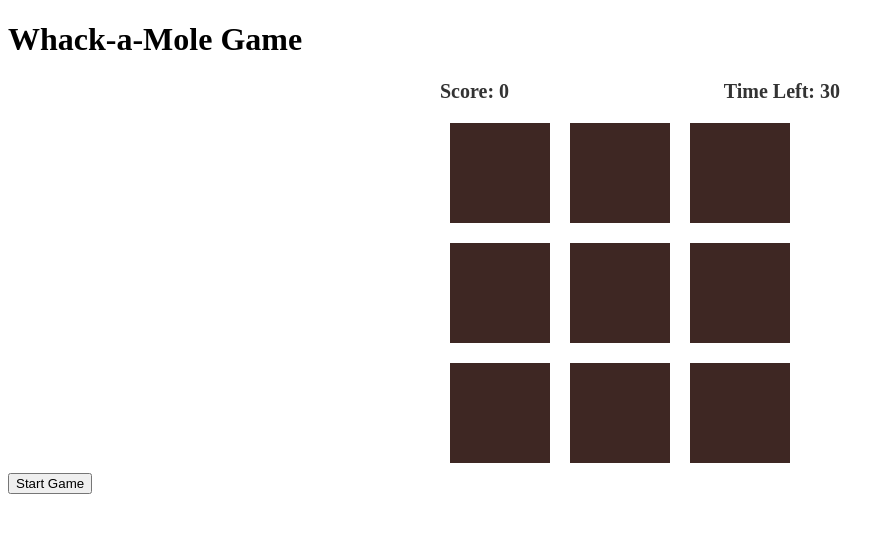
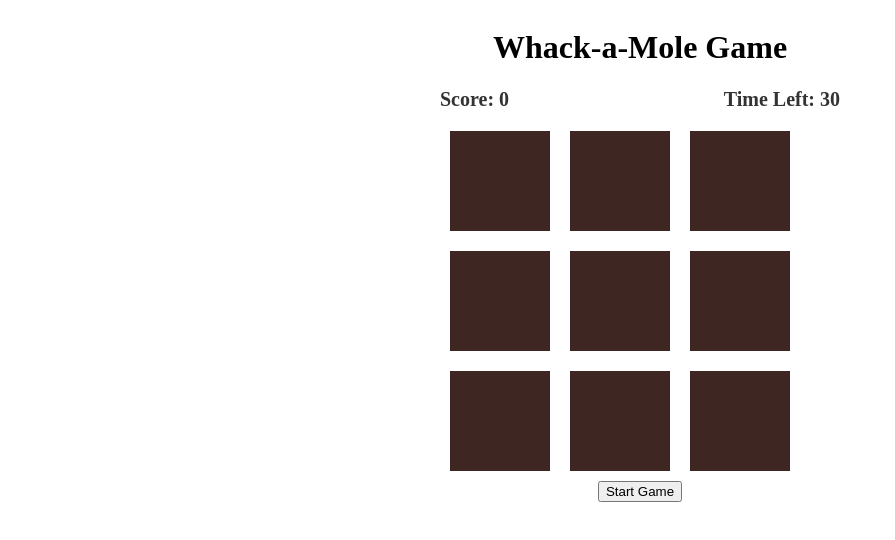
Before and after one commit to fershibli/whack-a-mole-game-vue3, a Vue app: page / in a window 1280 px wide. Shown: the top 540 px of the page, without its empty margins (0-895 px from the left). Built offline with nearby package versions, Linux system fonts and the light colour scheme.

Commit message:
fix: app template centralization

```diff
--- a/src/App.vue
+++ b/src/App.vue
@@ -1,5 +1,5 @@
 <template>
-  <div id="app">
+  <div id="app" class="app-container">
     <h1>Whack-a-Mole Game</h1>
     <HelloWorld ref="game" />
     <button @click="startGame" v-if="!gameStarted">Start Game</button>
@@ -26,3 +26,13 @@ export default {
   },
 };
 </script>
+
+<style>
+.app-container {
+  display: flex;
+  flex-direction: column;
+  align-items: center;
+  width: 400px;
+  margin: 0 auto;
+}
+</style>
```
